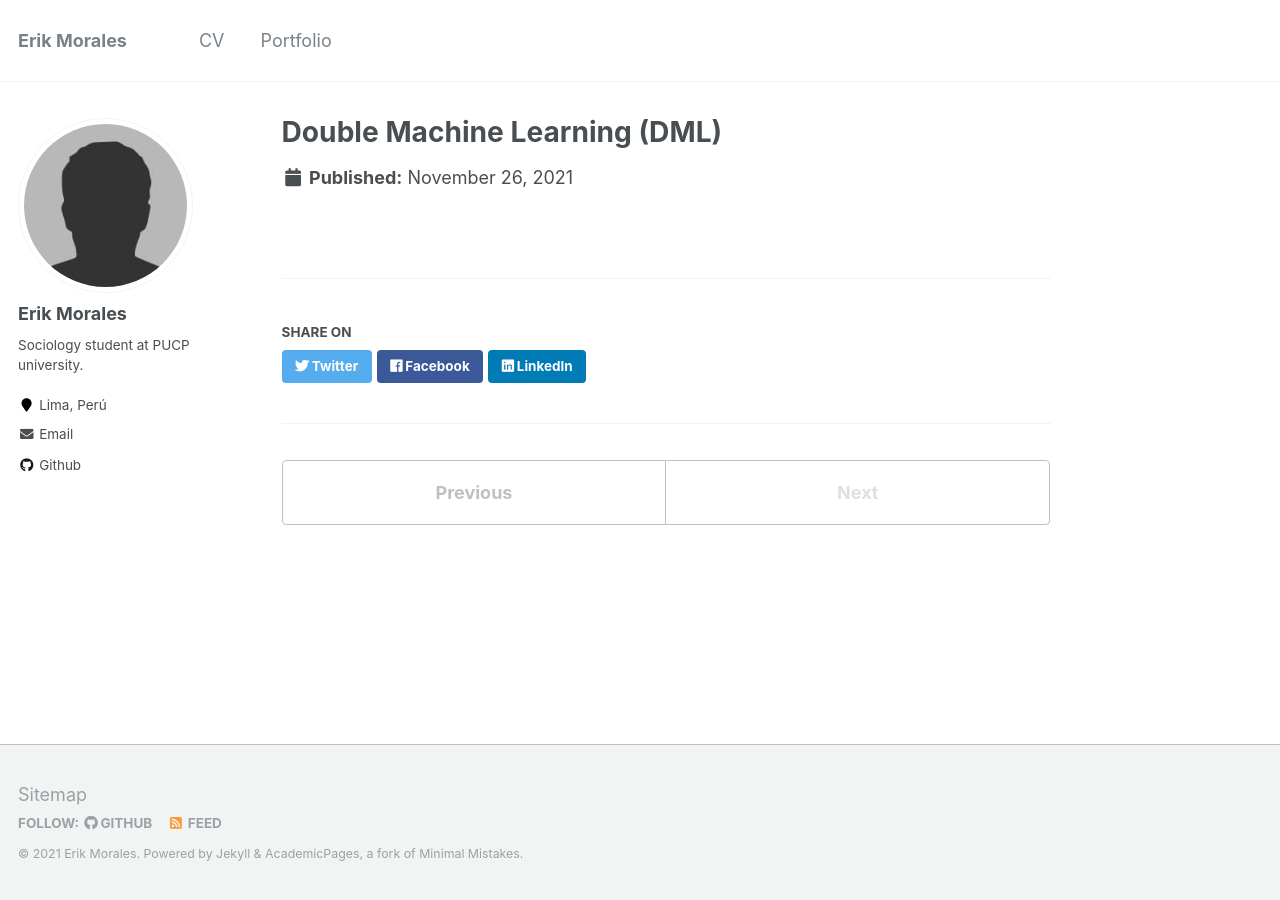
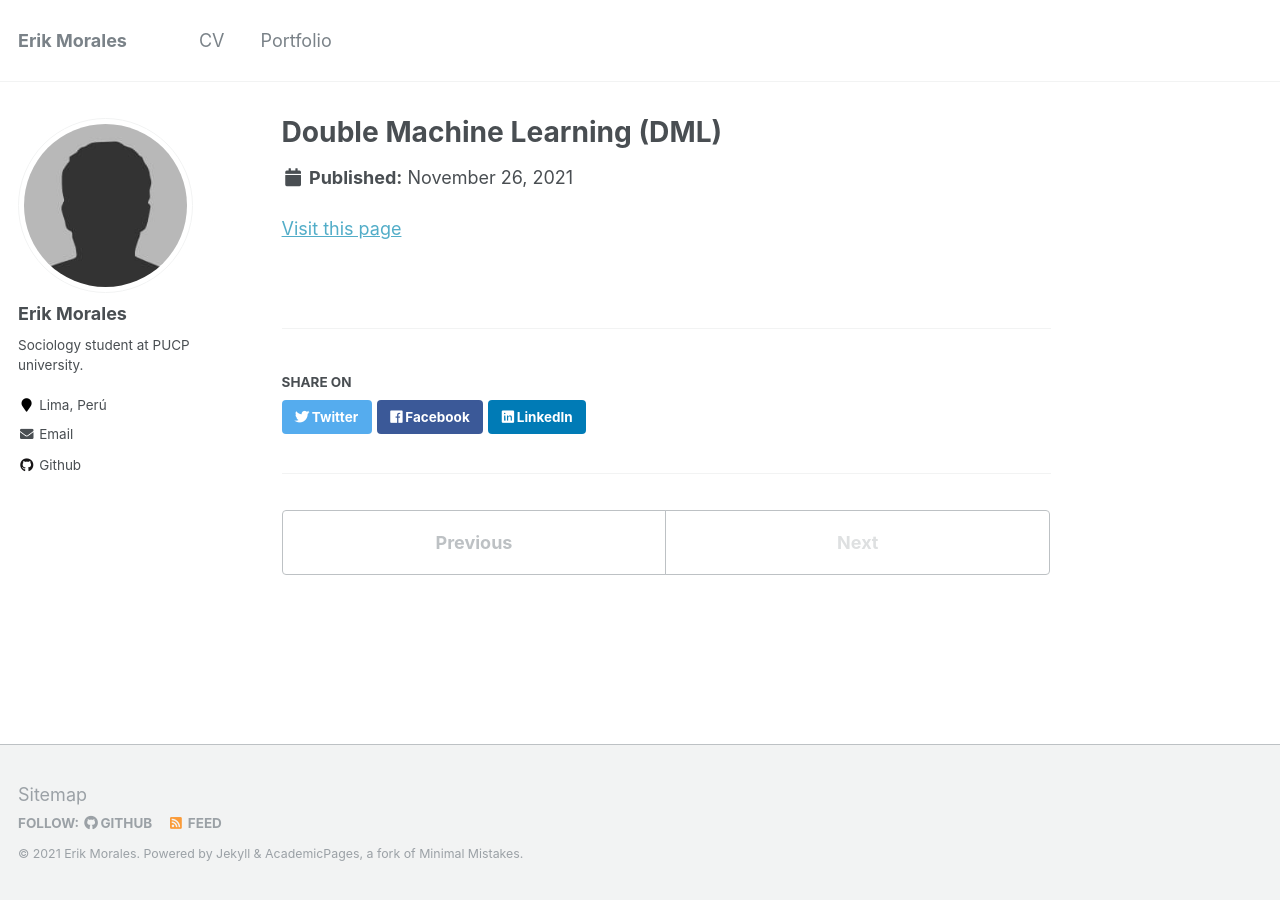
Before and after one commit to HaloReach2552/Brando.fold.github.io, a Jekyll site: the page built from _portfolio/portfolio-3.md, in a window 1280 px wide. Built offline with Jekyll 4.4.1, drawn with Linux system fonts in a browser that asks for light colours.

Commit message:
Update portfolio-3.md

```diff
--- a/_portfolio/portfolio-3.md
+++ b/_portfolio/portfolio-3.md
@@ -3,4 +3,7 @@ title: "Double Machine Learning (DML)"
 excerpt: "Short description of portfolio item number 3 <br/><img src='/images/500x300.png'>"
 date: "2021-11-26"
 collection: portfolio
+paperurl: "https://github.com/alexanderquispe/ECO224/blob/main/Labs/replication_6/Debiased_ML_Erik_R.ipynb"
 ---
+
+[Visit this page](https://github.com/alexanderquispe/ECO224/blob/main/Labs/replication_6/Debiased_ML_Erik_R.ipynb)
```
